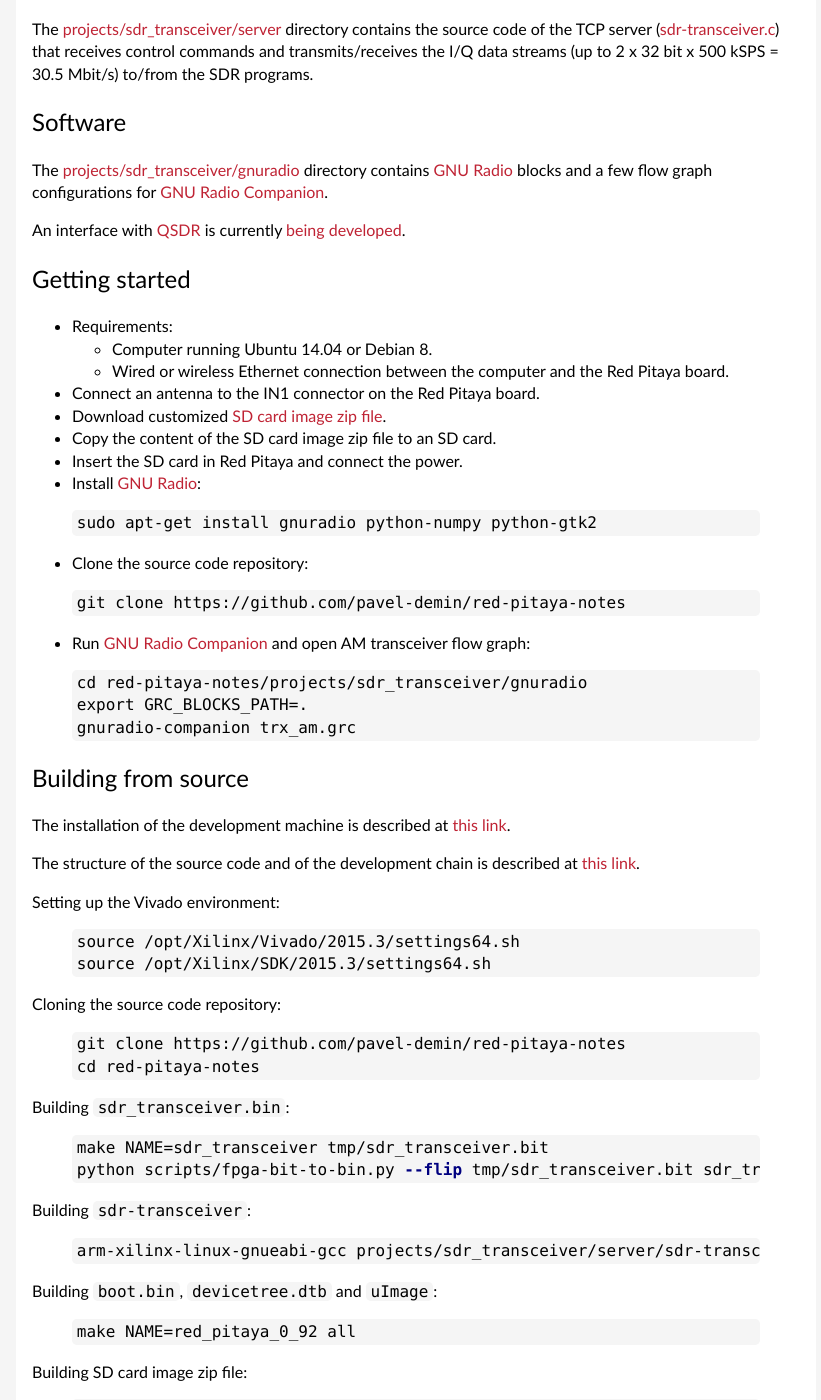
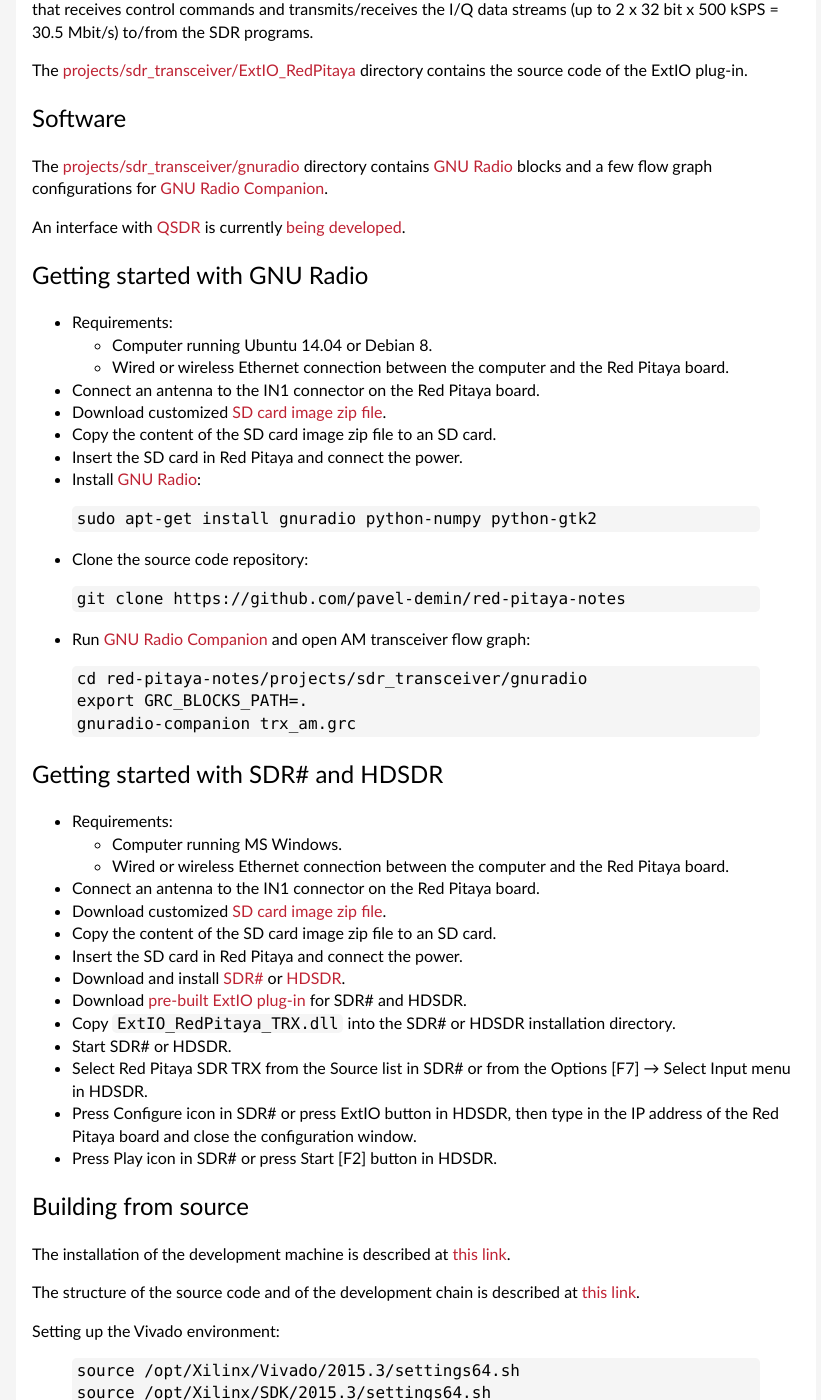
Before and after one commit to pavel-demin/red-pitaya-notes, a Jekyll site: the page built from sdr-transceiver.md, in a window 1280 px wide and 1400 px high, scrolled down 1251 px. Shown: the whole window, without its empty margins (224-1045 px from the left). Built offline with Jekyll 4.4.1, drawn with Linux system fonts in a browser that asks for light colours; some of the changed text lies outside the part shown.

Commit message:
add instructions for SDR# and HDSDR to sdr-transceiver

```diff
--- a/sdr-transceiver.md
+++ b/sdr-transceiver.md
@@ -37,6 +35,8 @@
 
 The [projects/sdr_transceiver/server](https://github.com/pavel-demin/red-pitaya-notes/tree/master/projects/sdr_transceiver/server) directory contains the source code of the TCP server ([sdr-transceiver.c](https://github.com/pavel-demin/red-pitaya-notes/blob/master/projects/sdr_transceiver/server/sdr-transceiver.c)) that receives control commands and transmits/receives the I/Q data streams (up to 2 x 32 bit x 500 kSPS = 30.5 Mbit/s) to/from the SDR programs.
 
+The [projects/sdr_transceiver/ExtIO_RedPitaya](https://github.com/pavel-demin/red-pitaya-notes/tree/master/projects/sdr_transceiver/ExtIO_RedPitaya) directory contains the source code of the ExtIO plug-in.
+
 Software
 -----
 
@@ -44,7 +44,7 @@
 
 An interface with [QSDR](http://dl2stg.de/stefan/hiqsdr/qsdr.html) is currently [being developed](https://github.com/pavel-demin/QSDR).
 
-Getting started
+Getting started with GNU Radio
 -----
 
  - Requirements:
@@ -68,6 +68,24 @@
 export GRC_BLOCKS_PATH=.
 gnuradio-companion trx_am.grc
 {% endhighlight %}
+
+Getting started with SDR# and HDSDR
+-----
+
+ - Requirements:
+   - Computer running MS Windows.
+   - Wired or wireless Ethernet connection between the computer and the Red Pitaya board.
+ - Connect an antenna to the IN1 connector on the Red Pitaya board.
+ - Download customized [SD card image zip file](https://googledrive.com/host/0B-t5klOOymMNfmJ0bFQzTVNXQ3RtWm5SQ2NGTE1hRUlTd3V2emdSNzN6d0pYamNILW83Wmc/SDR/ecosystem-0.92-65-35575ed-sdr-transceiver.zip).
+ - Copy the content of the SD card image zip file to an SD card.
+ - Insert the SD card in Red Pitaya and connect the power.
+ - Download and install [SDR#](https://googledrive.com/host/0B-t5klOOymMNfmJ0bFQzTVNXQ3RtWm5SQ2NGTE1hRUlTd3V2emdSNzN6d0pYamNILW83Wmc/SDR/sdrsharp_v1.0.0.1361_with_plugins.zip) or [HDSDR](http://www.hdsdr.de/).
+ - Download [pre-built ExtIO plug-in](https://googledrive.com/host/0B-t5klOOymMNfmJ0bFQzTVNXQ3RtWm5SQ2NGTE1hRUlTd3V2emdSNzN6d0pYamNILW83Wmc/SDR/ExtIO_RedPitaya_TRX.dll) for SDR# and HDSDR.
+ - Copy `ExtIO_RedPitaya_TRX.dll` into the SDR# or HDSDR installation directory.
+ - Start SDR# or HDSDR.
+ - Select Red Pitaya SDR TRX from the Source list in SDR# or from the Options [F7] &rarr; Select Input menu in HDSDR.
+ - Press Configure icon in SDR# or press ExtIO button in HDSDR, then type in the IP address of the Red Pitaya board and close the configuration window.
+ - Press Play icon in SDR# or press Start [F2] button in HDSDR.
 
 Building from source
 -----
```
Also changed, not shown: other parts of sdr-transceiver.md (+0 -2 lines).
